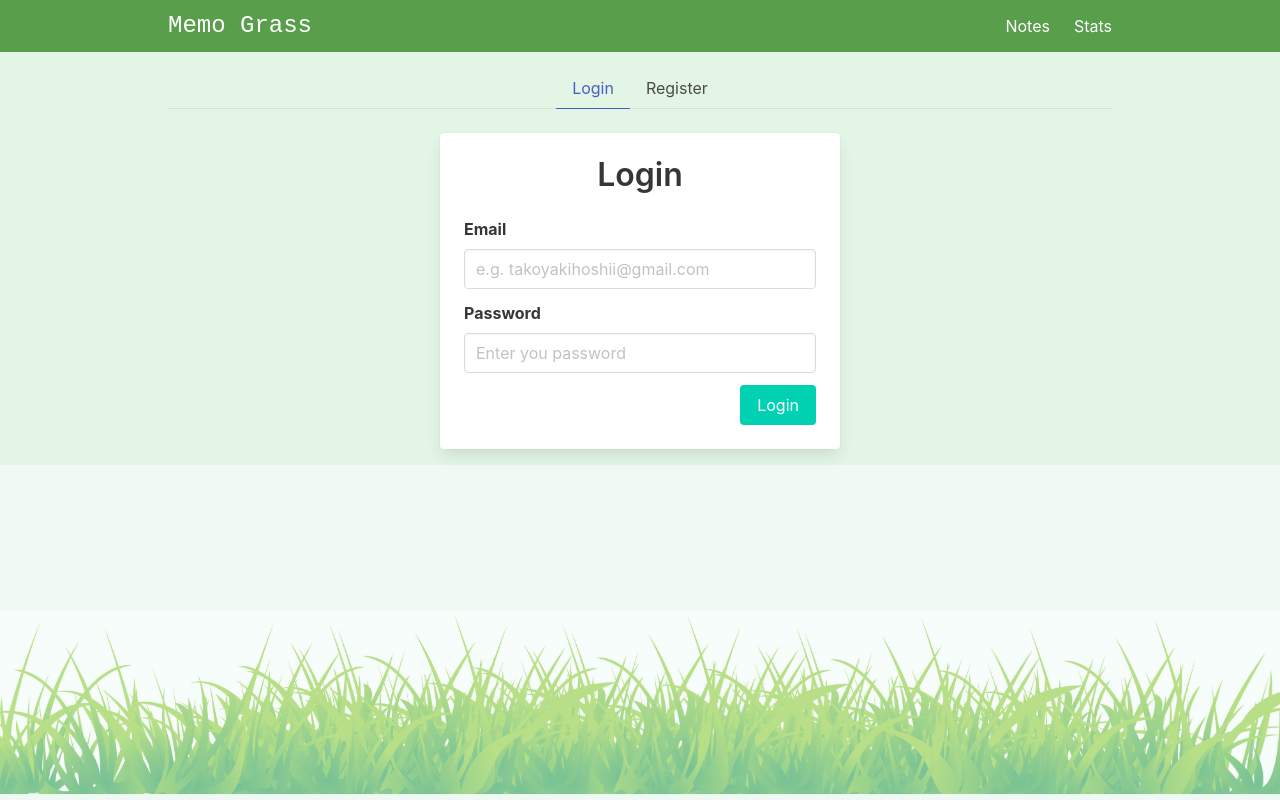
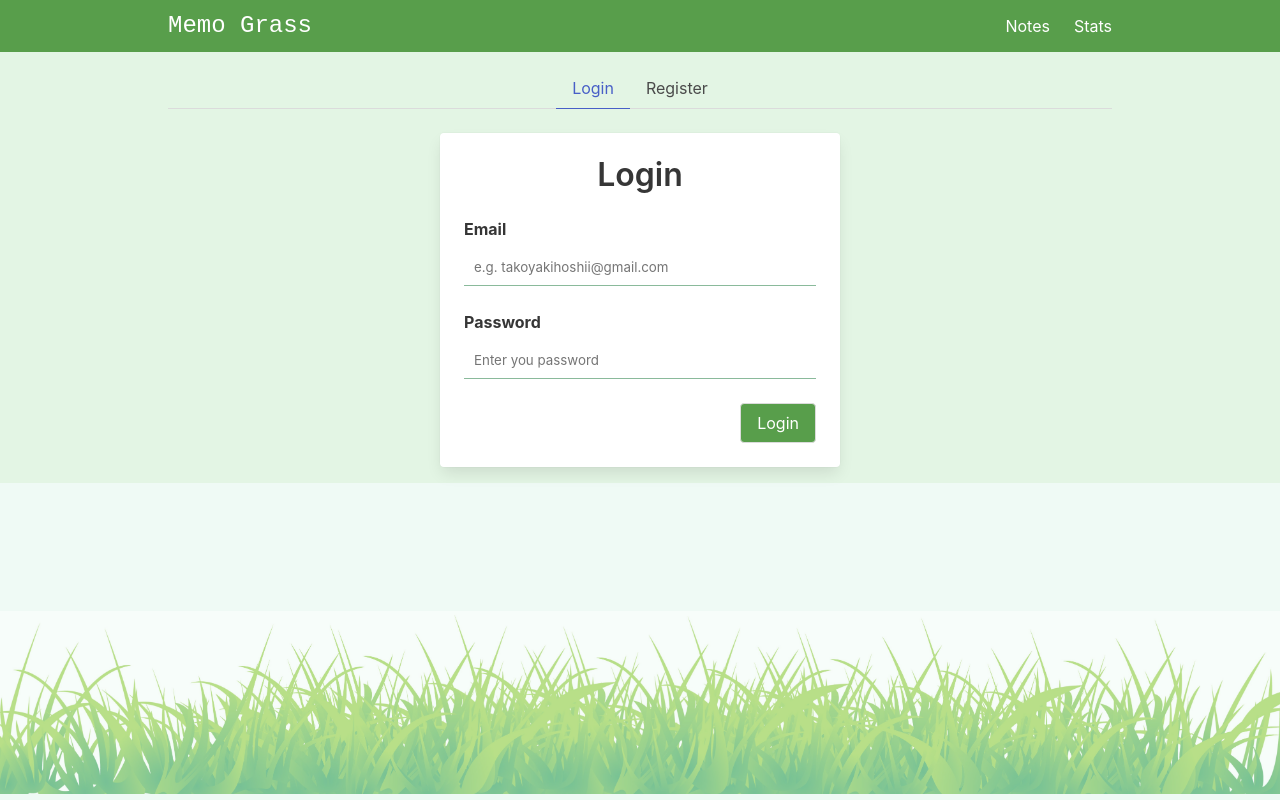
Before and after one commit to citrussilver/memo-grass, a Vue app: page /#/auth in a window 1280 px wide. Built offline with nearby package versions, Linux system fonts and the light colour scheme; no server answers.

Commit message:
Add Animation, make MasonryWall respond to viewport, etc

```diff
--- a/src/assets/main.css
+++ b/src/assets/main.css
@@ -1,6 +1,11 @@
 :root {
     font-size: 16px;;
     --darkgrey-color: rgb(54, 54, 54);
+
+    --anim-duration-zero-three: 0.3s;
+    --anim-duration: 0.8s;
+    --anim-delay-one-sec: 0.3s;
+    --anim-fill-mode: forwards;
 
     /*
         Pineapple Cocktails Colors
@@ -28,8 +33,16 @@
     --top-post: 70px;
 }
 
+.may-green {
+    background-color: rgb(88, 158, 75) !important;
+}
+
 .darkgrey {
-    color: var(--darkgrey-color);
+    color: rgb(54, 54, 54);
+}
+
+.white-txt {
+    color: #fff;
 }
 
 .columbia-blue-color {
@@ -46,3 +59,69 @@
     color: #fff;
     border-radius: 0.25rem;
 }
+
+/* animations */
+
+#notes-view-cards {
+    position: relative;
+    bottom: -3rem;
+    opacity: 0;
+    animation-name: img-fadein;
+    animation-delay: var(--anim-delay-one-sec);
+    animation-duration: var(--anim-duration);
+    animation-fill-mode: var(--anim-fill-mode);
+}
+
+.transition-up, .note-write-card > div > div {
+    position: relative;
+    bottom: -3rem;
+    opacity: 0;
+    animation-name: img-fadein;
+    animation-delay: var(--anim-delay-one-sec);
+    animation-duration: var(--anim-duration);
+    animation-fill-mode: var(--anim-fill-mode);
+}
+
+@keyframes img-fadein {
+    to {
+        opacity: 1;
+        bottom: 0rem;
+    }
+}
+
+.field-group {
+    text-align: center;
+}
+
+.field-group .line {
+    text-align: center;
+    height: 2px;
+    width: 0px;
+    position: absolute;
+    background-color: var(--primary);
+    display: inline-block;
+    transition: .3s width ease-in-out;
+    position: relative;
+    top: -1.10rem;
+}
+
+input {
+    border: 0;
+    border-bottom: 1px solid var(--sea-green-55-perc);
+    padding: 10px;
+    outline: none;
+    display: block;
+    width: 100%;
+    box-sizing: border-box;
+}
+
+input[type="text"], input[type="email"], input[type="password"] {
+    width: 100%;
+    background: inherit;
+    border-style: none none line none;
+}
+
+input[type="email"]:focus + .line, input[type="password"]:focus + .line {
+    width: 100%;
+    background-color: var(--brown-yellow);
+}
--- a/src/components/Layout/Navbar.vue
+++ b/src/components/Layout/Navbar.vue
@@ -108,10 +108,6 @@ const logout = () => {
 
 <style>
 
-.may-green {
-    background-color: rgb(88, 158, 75) !important;
-}
-
 .white-ft {
     /* background-color: rgba(184, 224, 82, 0.3); */
     color: #fff !important;
--- a/src/components/Notes/ModalAddNote.vue
+++ b/src/components/Notes/ModalAddNote.vue
@@ -1,5 +1,5 @@
 <template>
-    <div class="modal is-active p-2">
+    <div class="modal is-active p-2 note-write-card">
         <div class="modal-background"></div>
         <div
             class="modal-card"
--- a/src/components/Notes/ModalEditNote.vue
+++ b/src/components/Notes/ModalEditNote.vue
@@ -1,5 +1,5 @@
 <template>
-    <div class="modal is-active p-2">
+    <div class="modal is-active p-2 note-write-card">
         <div class="modal-background"></div>
         <div
             class="modal-card"
@@ -69,8 +69,6 @@ useWatchCharacters(noteContent)
 
 const handleSaveClicked = () => {
 
-    console.log('noteContent.value', noteContent.value)
-
     if(noteContent.value.length > 0) {
         storeNotes.updateNote(props.noteId, noteContent.value)
         noteContent.value = ''
--- a/src/views/ViewAuth.vue
+++ b/src/views/ViewAuth.vue
@@ -10,7 +10,7 @@
                 </li>
             </ul>
         </div>
-        <div class="card auth-form">
+        <div class="card auth-form transition-up">
             <div class="card-content">
                 <div class="title has-text-centered">
                     {{ formTitle }}
@@ -19,33 +19,33 @@
                 <form
                     @submit.prevent="onSubmit()"
                 >
-                    <div class="field">
+                    <div>
                         <label class="label">Email</label>
-                        <div class="control">
+                        <div class="field-group">
                             <input
-                                class="input"
                                 type="email"
                                 placeholder="e.g. takoyakihoshii@gmail.com"
                                 v-model="credentials.email"
                             >
+                            <div class="line"></div>
                         </div>
                     </div>
 
-                    <div class="field">
+                    <div>
                         <label class="label">Password</label>
-                        <div class="control">
+                        <div class="field-group">
                             <input
-                                class="input"
                                 type="password"
                                 placeholder="Enter you password"
                                 v-model="credentials.password"
                             >
+                            <div class="line"></div>
                         </div>
                     </div>
 
                     <div class="field is-grouped is-grouped-right">
                         <p class="control">
-                            <button class="button is-primary">
+                            <button class="button may-green white-txt">
                             {{  formTitle }}
                             </button>
                         </p>
--- a/src/views/ViewNotes.vue
+++ b/src/views/ViewNotes.vue
@@ -10,9 +10,9 @@
         <div v-else>
             <div>
                 <div>
-                    <MasonryWall :items="storeNotes.notes" :max-columns="2" :column-width="150" :gap="16">
+                    <MasonryWall :items="storeNotes.notes" :max-columns="`${allowed_cols}`" :column-width="150" :gap="16" id="notes-view-cards">
                         <template #default="{ item, index }">
-                        <div class="card flex items-center justify-center px-5 py-5">
+                        <div class="card flex items-center justify-center px-5 py-5 gallery-masonry-list">
                             <a href="#" class="custom-link" @click.prevent="modals.editNote = true; targetNoteId = item.id;">
                                 {{ item.content }}
                             </a>
@@ -70,17 +70,39 @@
 </template>
 
 <script setup>
-import { ref, reactive, computed } from 'vue'
+import { ref, reactive, computed, onMounted, onUnmounted } from 'vue'
 import { useStoreNotes } from '@/stores/storeNotes'
 import { useDateFormat } from '@vueuse/core'
 import MasonryWall from '@yeger/vue-masonry-wall'
 import ModalAddNote from '@/components/Notes/ModalAddNote.vue'
 import ModalEditNote from '@/components/Notes/ModalEditNote.vue'
 import ModalDeleteNote from '@/components/Notes/ModalDeleteNote.vue'
+import { useBreakpoints } from '@vueuse/core'
 
 const storeNotes = useStoreNotes()
 
 const targetNoteId = ref('')
+
+const allowed_cols = ref(0)
+
+const breakpoints = useBreakpoints({
+  mobile: 0, // optional
+  tablet: 640,
+  laptop: 1024,
+  desktop: 1280,
+})
+
+const mobilevp = breakpoints.between('mobile', 'tablet')
+const activeBreakpoint = breakpoints.active()
+
+
+if(mobilevp.value) {
+    allowed_cols.value = 1
+}
+
+if(activeBreakpoint.value == 'desktop') {
+    allowed_cols.value = 4
+}
 
 /* modals */
 
--- a/src/views/ViewStats.vue
+++ b/src/views/ViewStats.vue
@@ -1,5 +1,5 @@
 <template>
-    <div class="stats">
+    <div class="stats transition-up">
         <table class="table is-fullwidth">
             <thead>
                 <tr>
```
Also changed, not shown: index.html (line endings or trailing spaces).
